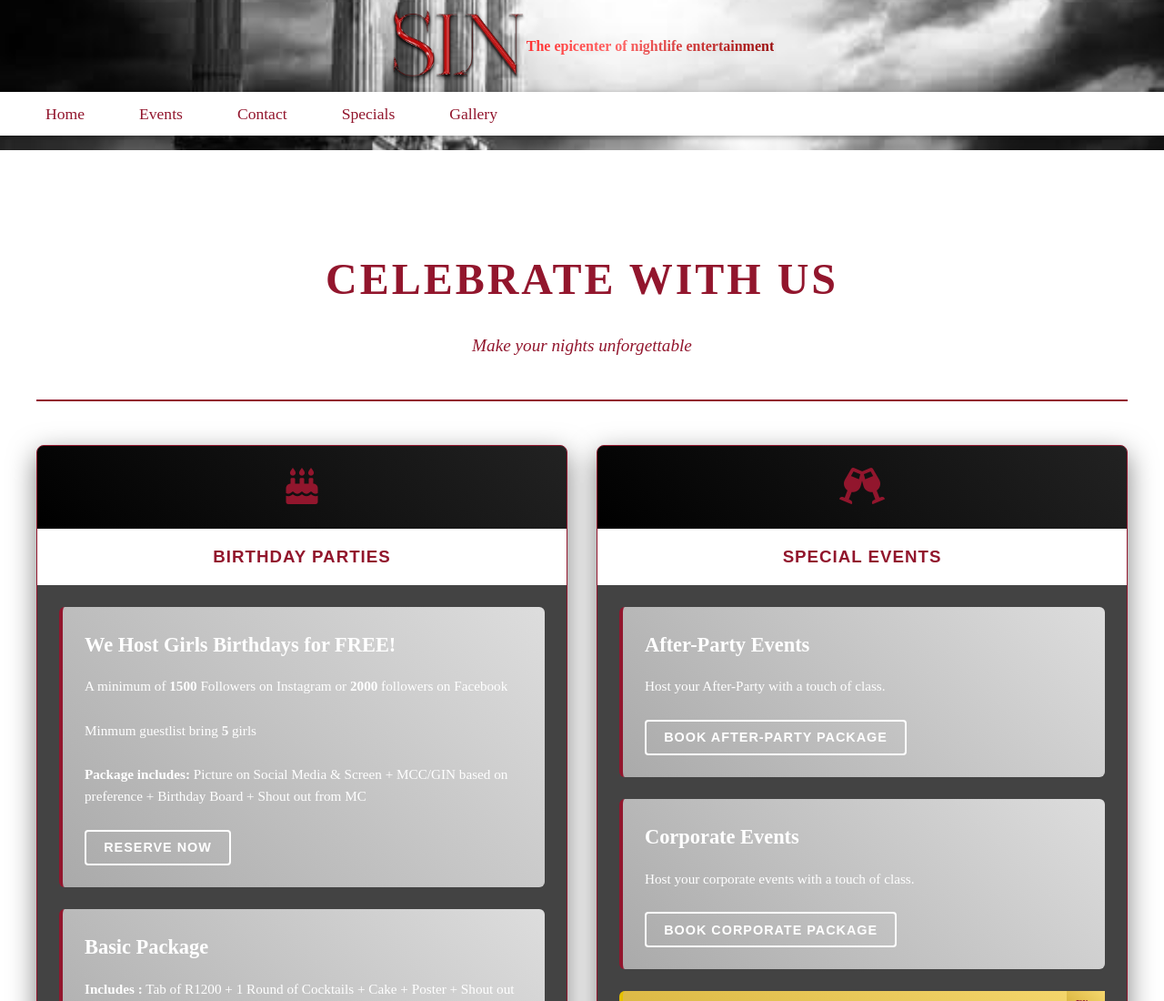
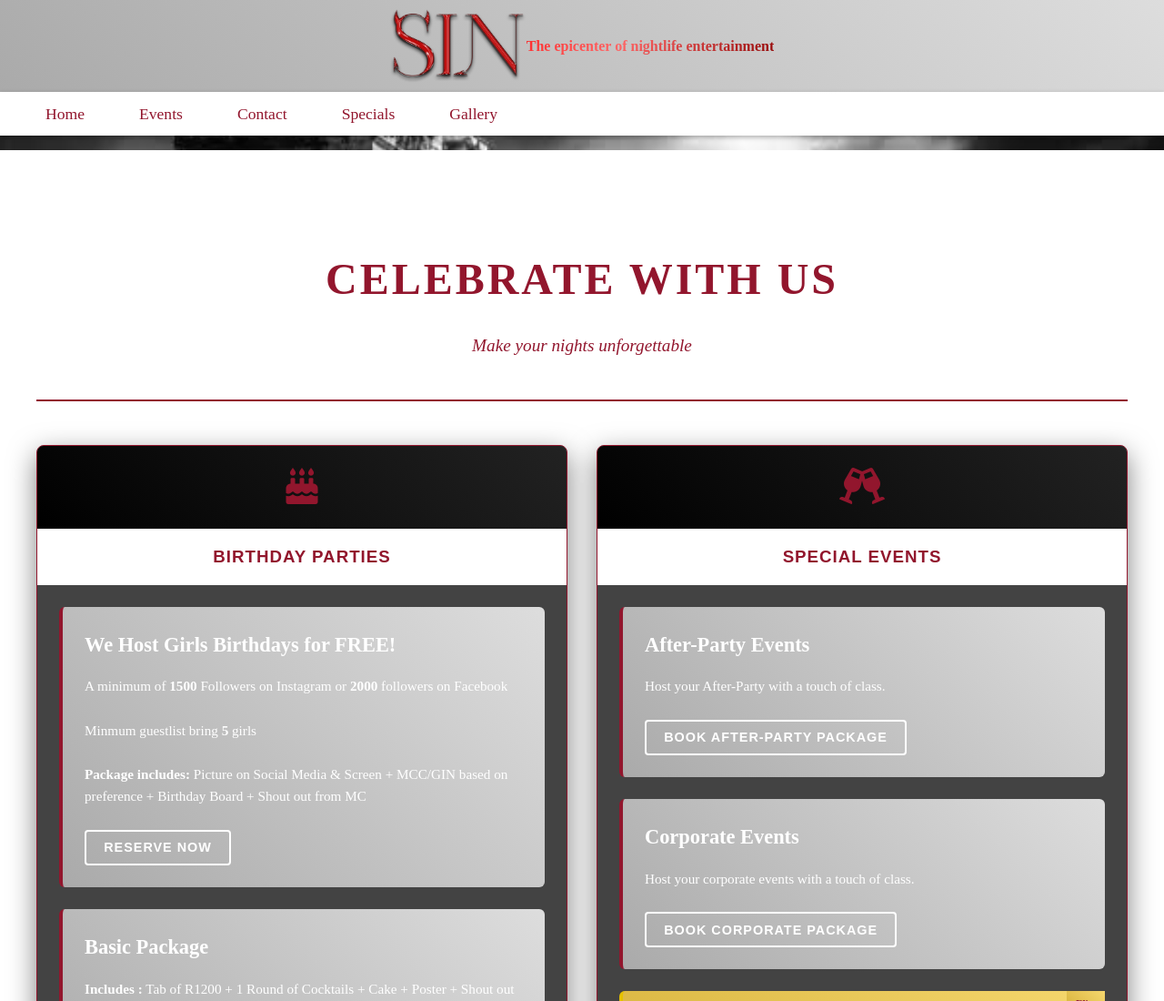
Before and after one commit to Gomza98/SinMenlyn, a plain HTML site: page specials.html in a window 1280 px wide. Shown: the top 1100 px of the page at 91% size. Drawn offline with Linux system fonts and the light colour scheme; a small style sheet from the web is missing.

Commit message:
Update specials.html

```diff
--- a/specials.html
+++ b/specials.html
@@ -18,8 +18,8 @@
         }
 
         header {
-	      background: url('images/greek.jpg') no-repeat center center fixed;
-			  background-size: cover;
+	    background: linear-gradient(45deg, #aaa, #ddd); /* Silver-grey gradient */
+	    background-size: cover;
             padding: 10px 20px;
             text-align: center;
             position: relative;
```
